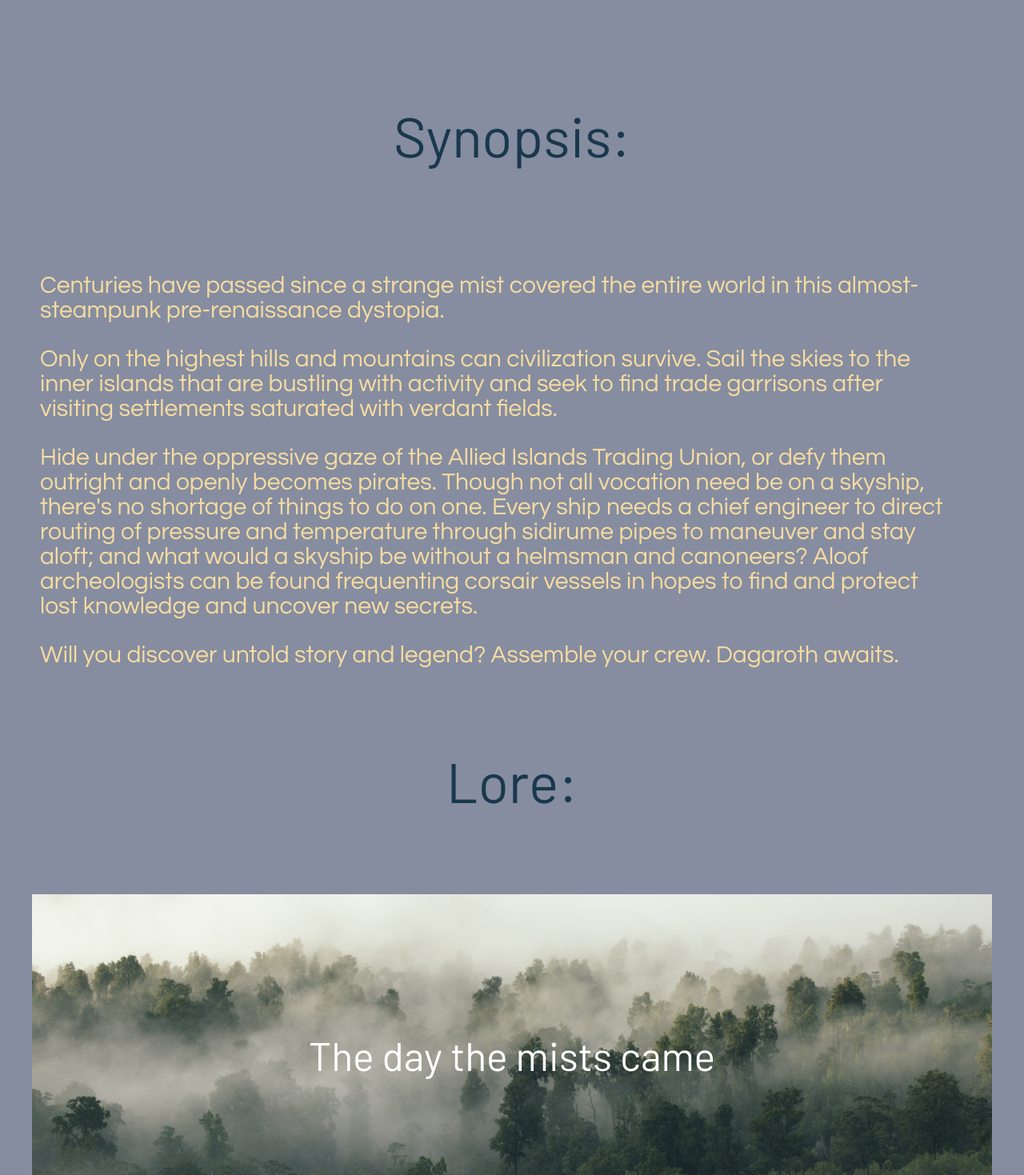
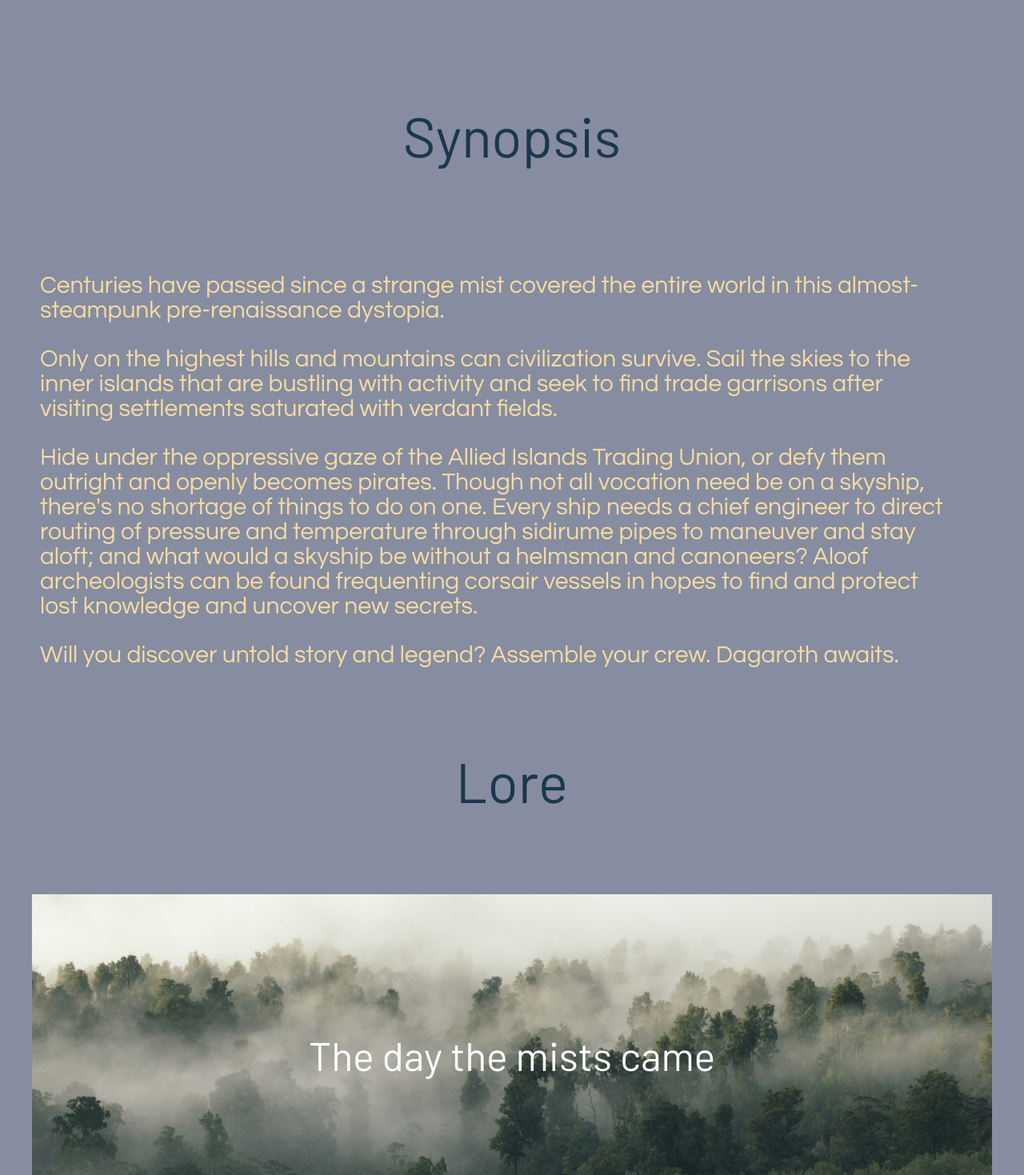
Before and after one commit to jamesholbert/dagaroth-site, a React (Create React App) app: page / in a window 1280 px wide. Shown: the part 1901-3370 px from the top of the page at 80% size. Built offline with nearby package versions, Linux system fonts and the light colour scheme.

Commit message:
fix columns

```diff
--- a/src/components/App.js
+++ b/src/components/App.js
@@ -123,7 +123,7 @@ const SmallLoreHeader = styled.div`
 `
 
 const BigLoreContainer = styled.div`
-  grid-column: span 2;
+  ${window.innerWidth > 800 && 'grid-column: span 2'};
 `
 
 const SmallLoreSubHeader = styled(SmallLoreHeader)`
@@ -178,7 +178,7 @@ const App = () => {
         </BodyText>
         <SmallWhiteSpaceBuffer />
         <Header>
-          Synopsis:
+          Synopsis
         </Header>
         <SmallWhiteSpaceBuffer />
         <BodyText>
@@ -201,7 +201,7 @@ const App = () => {
         </BodyText>
         <SmallWhiteSpaceBuffer />
         <Header>
-          Lore:
+          Lore
         </Header>
         <SmallWhiteSpaceBuffer />
         <Parallax
@@ -257,7 +257,7 @@ const App = () => {
         </Parallax>
         <SmallWhiteSpaceBuffer />
         <Header>
-          Additional world flavor:
+          Additional world flavor
         </Header>
         <SmallWhiteSpaceBuffer />
         <SmallLoreContainer>
@@ -359,7 +359,7 @@ const App = () => {
         </SmallLoreContainer>
         <SmallWhiteSpaceBuffer />
         <Header>
-          The Crew:
+          The Crew
         </Header>
         <SmallWhiteSpaceBuffer />
         <SmallLoreContainer>
@@ -427,13 +427,3 @@ const App = () => {
 }
 
 export default App;
-
-
-
-// myths and legends
-
-// cicada
-
-
-
-// the crew
```
